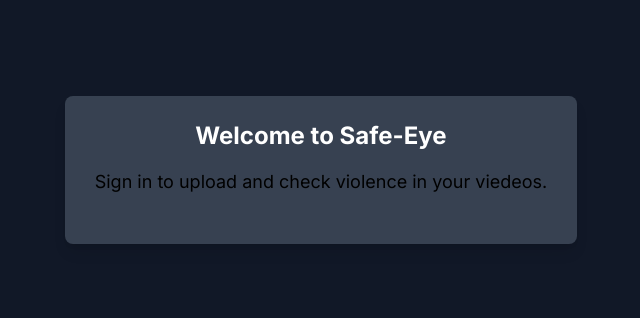
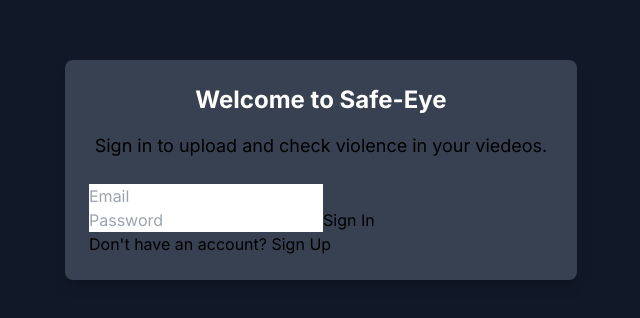
Before and after one commit to scottXchoo/safe-eye, a Next.js app: page / in a window 1280 px wide. Shown: the part 230-548 px from the top of the page, without its empty margins (319-959 px from the left). Built offline with nearby package versions, Linux system fonts and the light colour scheme.

Commit message:
feat(AuthForm): add skeleton code

```diff
--- a/src/app/page.tsx
+++ b/src/app/page.tsx
@@ -1,3 +1,5 @@
+import AuthForm from "@/components/AuthForm";
+
 export default function Home() {
   return (
     <main className="flex items-center justify-center bg-gray-900 min-h-screen">
@@ -8,7 +10,7 @@ export default function Home() {
         <p className="mb-6 text-lg text-center">
           Sign in to upload and check violence in your viedeos.
         </p>
-        {/* AuthForm */}
+        <AuthForm />
       </div>
     </main>
   );
--- a/src/components/AuthForm.tsx
+++ b/src/components/AuthForm.tsx
@@ -0,0 +1,72 @@
+"use client";
+
+import { ChangeEvent, FormEvent, useState } from "react";
+
+export default function AuthForm() {
+  const [isNewUser, setIsNewUser] = useState(false);
+  const [email, setEmail] = useState("");
+  const [password, setPassword] = useState("");
+  const [isSigningIn, setIsSigningIn] = useState(false);
+  const [isSigningUp, setIsSigningUp] = useState(false);
+
+  async function handleLogin(e: FormEvent<HTMLFormElement>) {
+    e.preventDefault();
+    // handleLogin logic
+  }
+
+  async function handleSignUp(e: FormEvent<HTMLFormElement>) {
+    e.preventDefault();
+    // handleSignUp logic
+  }
+
+  let signInMessage = "Sign In";
+  if (isSigningIn) {
+    signInMessage = "Signing In";
+  } else if (isNewUser) {
+    signInMessage = "Sign Up";
+  }
+
+  const signUpMessage = <p>Email sent! Check your email to confirm sign up.</p>;
+
+  return (
+    <form onSubmit={isNewUser ? handleSignUp : handleLogin}>
+      <input
+        type="email"
+        value={email}
+        onChange={(e: ChangeEvent<HTMLInputElement>) =>
+          setEmail(e.target.value)
+        }
+        className=""
+        placeholder="Email"
+      />
+      <input
+        type="password"
+        value={password}
+        onChange={(e: ChangeEvent<HTMLInputElement>) =>
+          setPassword(e.target.value)
+        }
+        className=""
+        placeholder="Password"
+      />
+      <button type="submit">{signInMessage}</button>
+      <p>
+        {isNewUser ? (
+          <>
+            Already have an account?{" "}
+            <button type="button" onClick={() => setIsNewUser(false)}>
+              Sign In
+            </button>
+          </>
+        ) : (
+          <>
+            Don't have an account?{" "}
+            <button type="button" onClick={() => setIsNewUser(true)}>
+              Sign Up
+            </button>
+          </>
+        )}
+      </p>
+      {isSigningUp && signUpMessage}
+    </form>
+  );
+}
```
